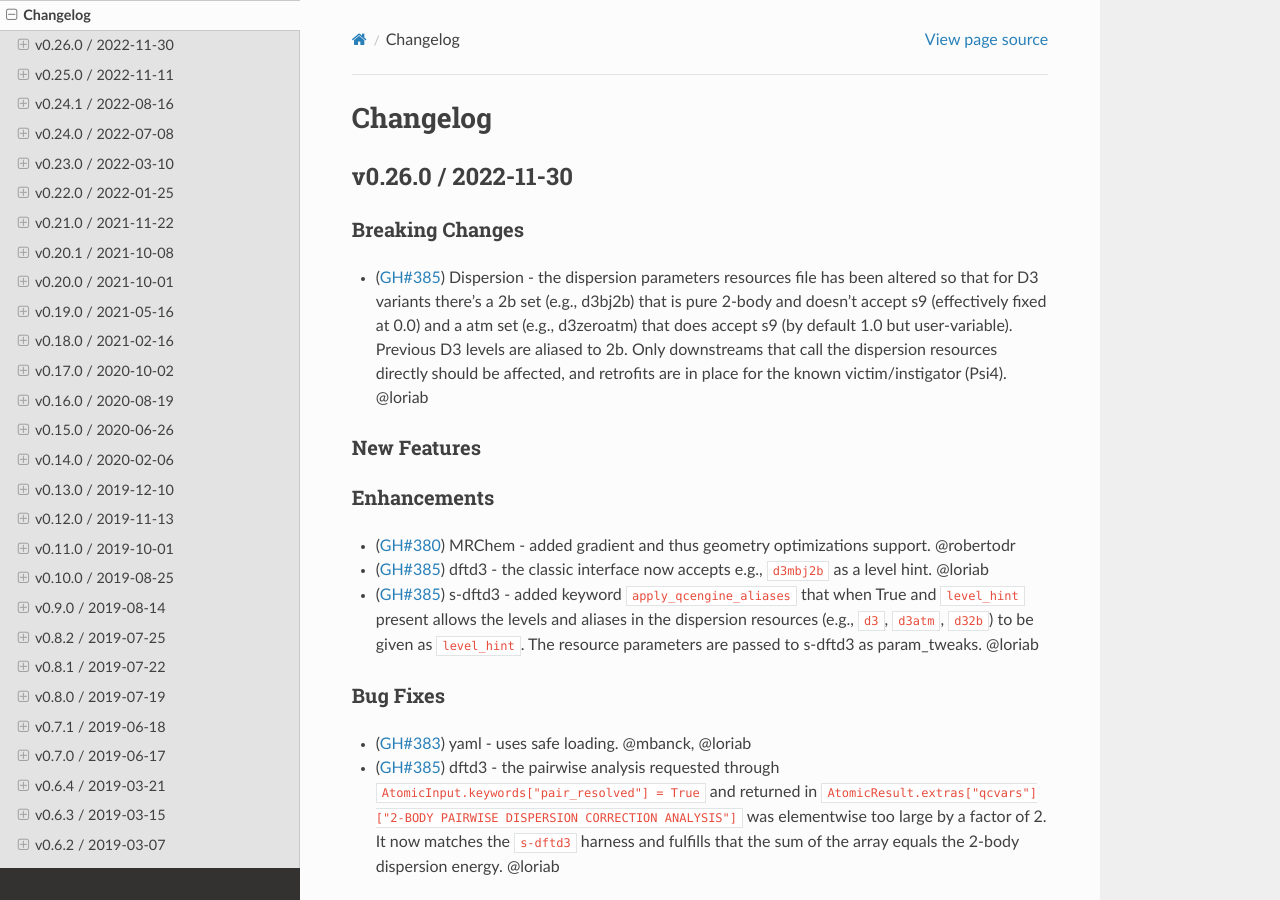
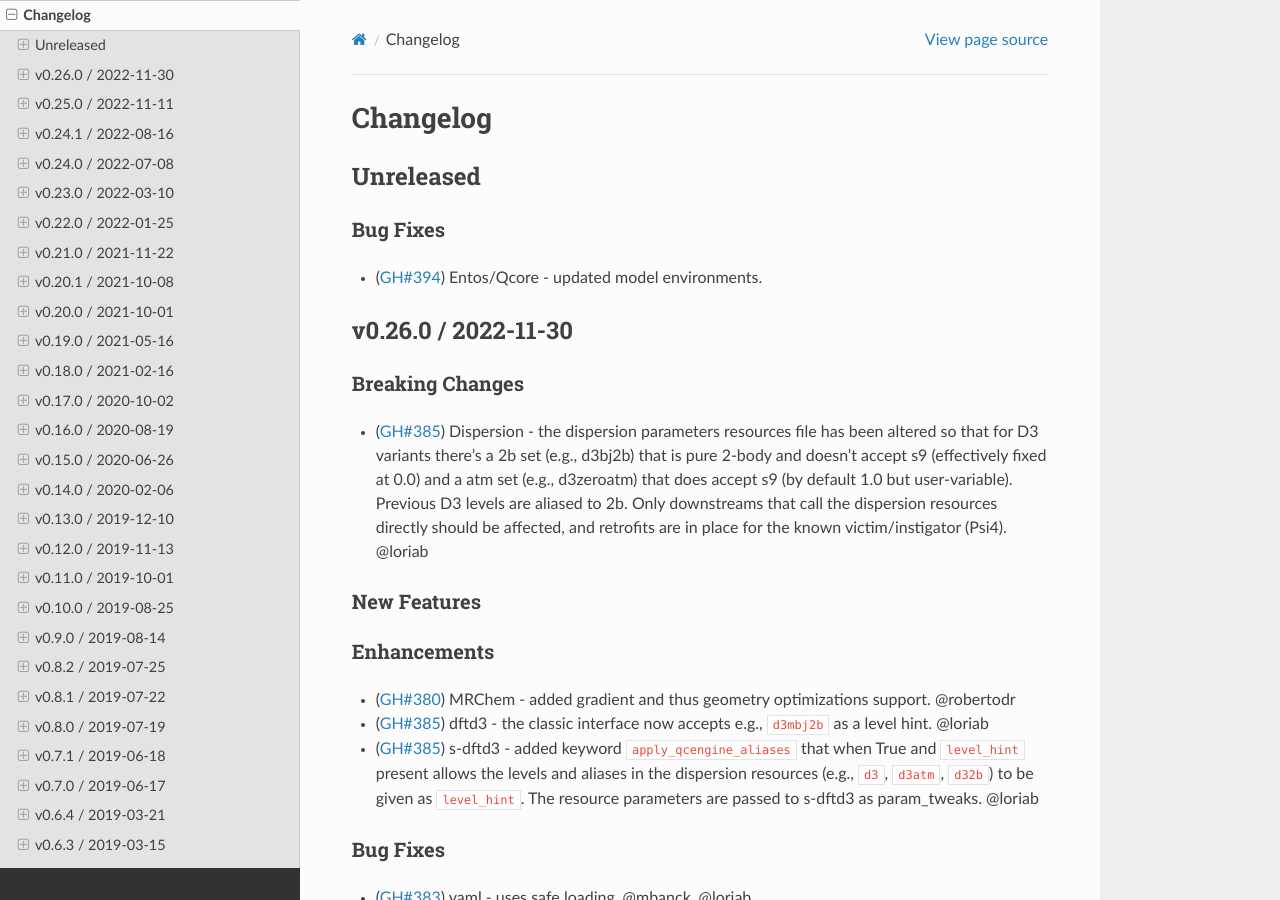
Before and after one commit to MolSSI/QCEngine, a Sphinx documentation site: the page built from docs/source/changelog.rst, in a window 1280 px wide and 900 px high. Built offline with Sphinx 7.4.7 and the Read the Docs theme 2.0.0, drawn with Linux system fonts in a browser that asks for light colours; the version number could not be read and is left out.

Commit message:
check sphinx

```diff
--- a/docs/source/changelog.rst
+++ b/docs/source/changelog.rst
@@ -1,7 +1,8 @@
 Changelog
 =========
 
-.. vX.Y.0 / 2022-MM-DD
+.. vX.Y.0 / 2023-MM-DD
+.. Unreleased
 .. --------------------
 ..
 .. Breaking Changes
@@ -15,6 +16,24 @@ Changelog
 ..
 .. Bug Fixes
 .. +++++++++
+
+
+.. v0.27.0 / 2023-08-DD
+Unreleased
+--------------------
+
+.. Breaking Changes
+.. ++++++++++++++++
+
+.. New Features
+.. ++++++++++++
+
+.. Enhancements
+.. ++++++++++++
+
+Bug Fixes
++++++++++
+- (:pr:`394`) Entos/Qcore - updated model environments.
 
 
 v0.26.0 / 2022-11-30
```
Also changed, not shown: 2 other files.
